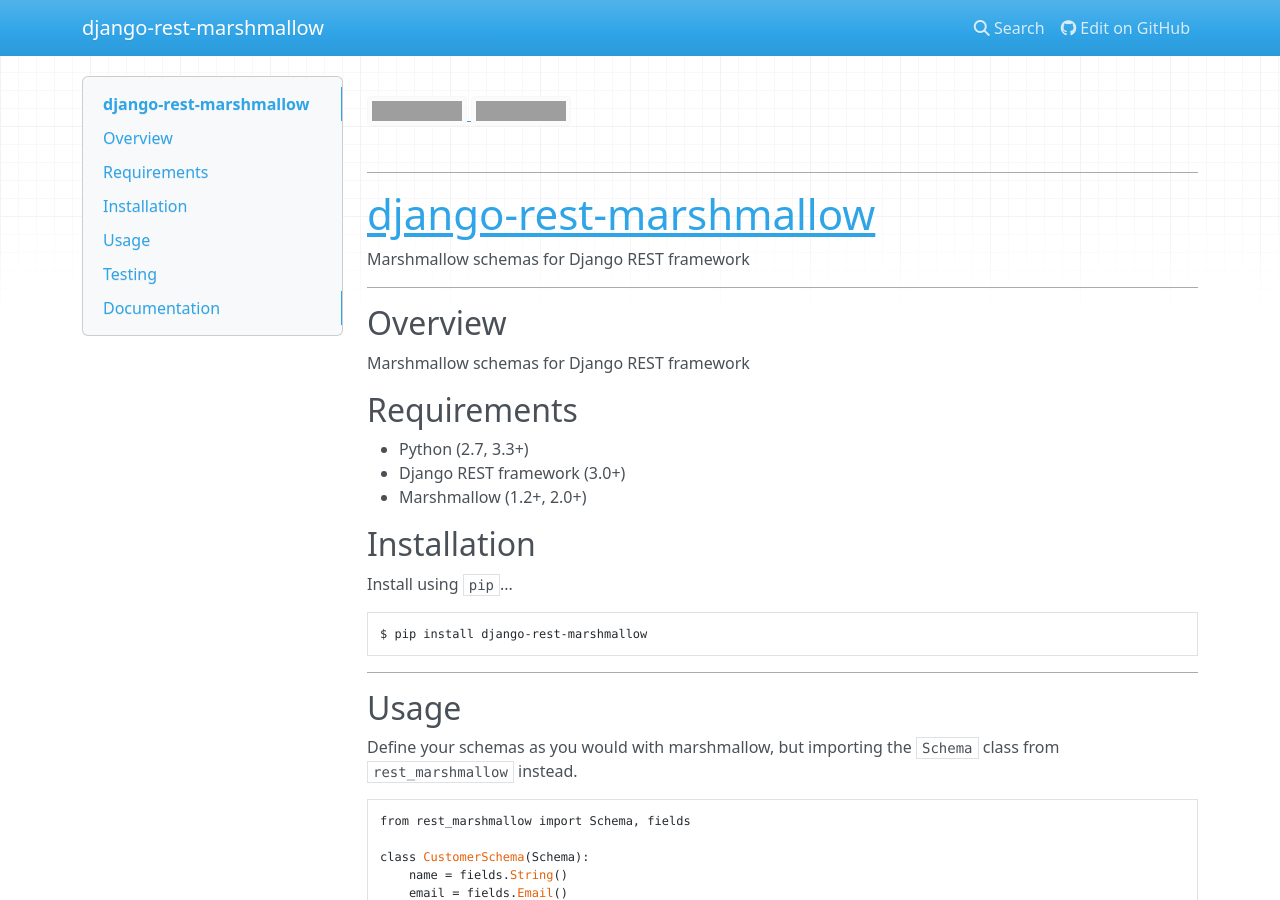
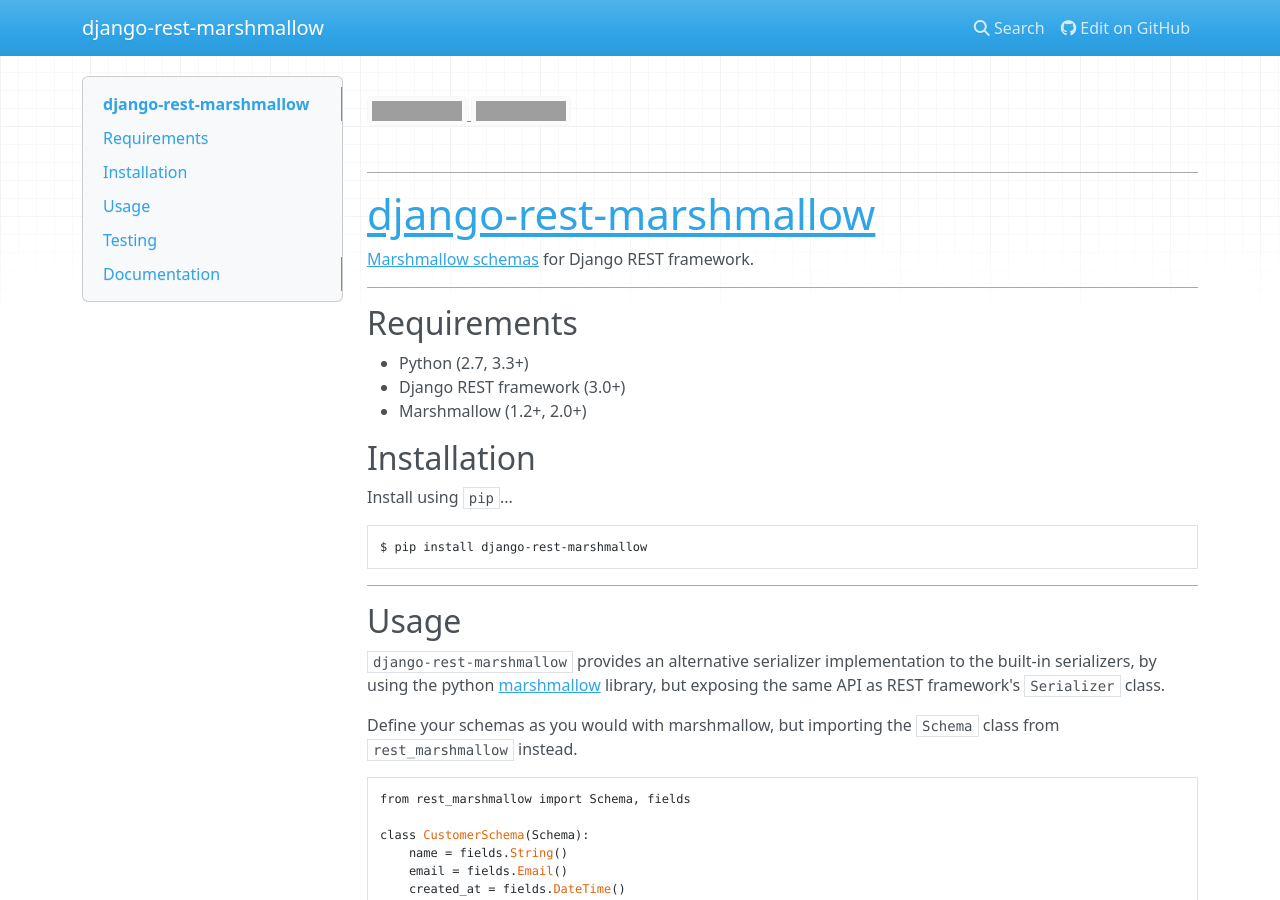
Before and after one commit to marshmallow-code/django-rest-marshmallow, an MkDocs documentation site: the page built from docs/index.md, in a window 1280 px wide and 900 px high. Built offline with MkDocs 1.6.1, drawn with Linux system fonts in a browser that asks for light colours; nearby versions of some CDN libraries; grey boxes are pictures that could not be loaded.

Commit message:
Docs update

````diff
--- a/docs/index.md
+++ b/docs/index.md
@@ -11,13 +11,9 @@
 
 # [django-rest-marshmallow](http://tomchristie.github.io/django-rest-marshmallow)
 
-Marshmallow schemas for Django REST framework
+[Marshmallow schemas][marshmallow] for Django REST framework.
 
 ---
-
-## Overview
-
-Marshmallow schemas for Django REST framework
 
 ## Requirements
 
@@ -36,6 +32,8 @@
 ---
 
 ## Usage
+
+`django-rest-marshmallow` provides an alternative serializer implementation to the built-in serializers, by using the python [marshmallow] library, but exposing the same API as REST framework's `Serializer` class.
 
 Define your schemas as you would with marshmallow, but importing the `Schema` class from `rest_marshmallow` instead.
 
@@ -151,3 +149,6 @@
 ```bash
 $ mkdocs build
 ```
+
+
+[marshmallow]: https://marshmallow.readthedocs.org/en/latest/
````
Also changed, not shown: README.md (+6 -5 lines).
